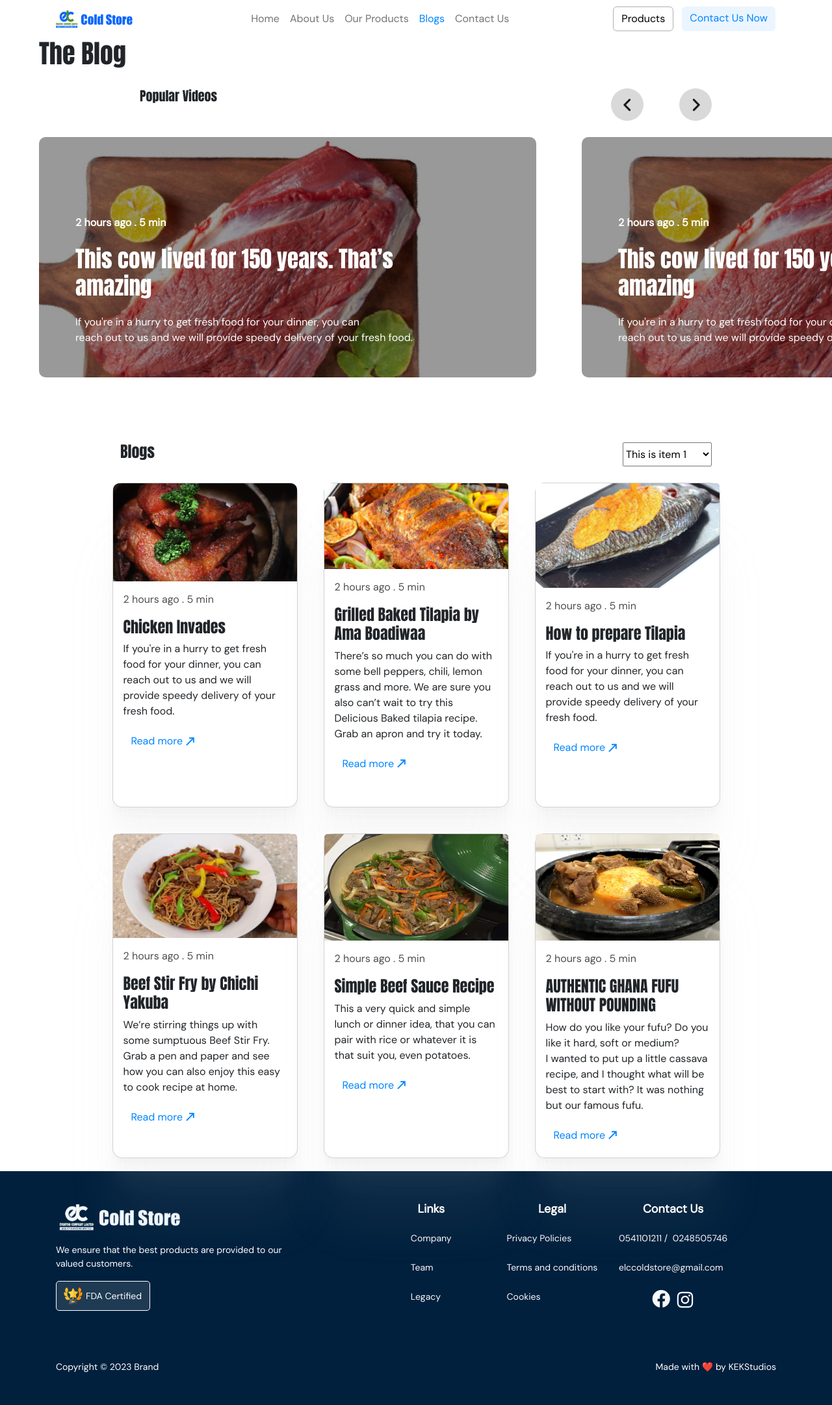
After one commit to imagine1A/ECL_Cold-Store, a PHP site: page /blog.html in a window 1280 px wide. The commit adds this page. Shown: the whole page at 65% size. Run offline with PHP 8.4, Linux system fonts and the light colour scheme.

Commit message:
update 8

```diff
--- a/assets/css/products_and_tabs.css
+++ b/assets/css/products_and_tabs.css
@@ -222,6 +222,18 @@ section .content {
   border-radius: 15px;
 }
 
+.swiper-button-next1, .swiper-button-prev1 {
+  position: relative;
+  width: 50px;
+  height: 50px;
+  cursor: pointer;
+  display: flex;
+  align-items: center;
+  justify-content: center;
+  background: #D9D9D9;
+  border-radius: 50%;
+}
+
 .swiper-button-next:after, .swiper-button-prev:after {
   display: none;
 }
--- a/assets/css/styles.css
+++ b/assets/css/styles.css
@@ -562,14 +562,12 @@ footer_n {
 .aboutus-image {
   width: 100%;
   height: 100%;
-  background: url("../../assets/img/image%2051%20(1).png") center / cover no-repeat;
 }
 
 @media (min-width: 768px) {
   .aboutus-image {
-    width: 58%;
+    width: 47%;
     height: 100%;
-    background: url("../../assets/img/image%2051%20(1).png") center / cover no-repeat;
   }
 }
 
@@ -962,8 +960,8 @@ footer_n {
 }
 
 .blog-main {
-  width: 100%;
-  height: 400px;
+  max-width: 765px;
+  height: 370px;
   border-radius: 10px;
   background: linear-gradient(0deg, rgba(0, 0, 0, 0.4), rgba(0, 0, 0, 0.4)), url("../../assets/img/bgg1jpg.jpg") center / cover;
   color: #ffffff;
@@ -1011,12 +1009,13 @@ footer_n {
 @media (min-width: 768px) {
   .blog-items {
     justify-content: start;
+    flex-wrap: wrap;
   }
 }
 
 @media (min-width: 992px) {
   .blog-items {
-    flex-wrap: nowrap;
+    flex-wrap: wrap;
   }
 }
 
@@ -1347,3 +1346,25 @@ footer_n {
     padding: 0px 135px;
   }
 }
+
+.swiper-slide-visible {
+  border: none;
+  border-radius: 0px;
+}
+
+.title-banner {
+  margin-top: 30px;
+  margin-left: auto;
+  margin-right: auto;
+  max-width: 910px;
+  display: flex;
+  justify-content: space-between;
+  margin-bottom: 25px;
+}
+
+.grid-container {
+  display: grid;
+  grid-template-columns: repeat(3, 1fr);
+  grid-template-rows: repeat(2,1fr);
+  grid-gap: 40px;
+}
--- /dev/null
+++ b/assets/js/aos_init.js
@@ -0,0 +1,3 @@
+AOS.init({
+  duration: 1200,
+})
--- /dev/null
+++ b/assets/js/fetch_json.js
@@ -0,0 +1,28 @@
+
+fetch('https://dummyjson.com/products')
+  .then((response) => response.json())
+  .then((data) => {
+    // console.log(data["products"]);
+    for (i = 0; i < data["products"].length; i++) {
+        // console.log(data["products"][i]["id"]);
+        temp = document.createElement('div');
+        temp.classList.add('card', 'blog-item');
+        temp.innerHTML =
+        // '<div class="image_place">'+
+         ' <img class= "card-img-top w-100 d-block" src="'+data["products"][i]["images"][0]+'" style="width:100%">'+
+      //  ' </div>'+
+
+      ' <div class="card-body">'+
+        ' <p>'+data["products"][i]["title"]+'</p>'+
+        ' <h4 style="font-family:Anton">'+data["products"][i]["title"]+'</h4>'+
+        '<p class="card-text">If you&#39;re in a hurry to get fresh food for your dinner, you can reach out to us and we will provide speedy delivery of your fresh food.'+'</p>'+
+        '<button class="btn btn-primary readmore" type="button">Read more<svg xmlns="http://www.w3.org/2000/svg" width="1em" height="1em" viewBox="0 0 24 24" fill="none" style="font-weight: 800;font-size: 23px;">'+
+                '<path d="M10.5253 5.49475L10.5206 7.49475L15.0782 7.50541L5.47473 17.0896L6.88752 18.5052L16.5173 8.89479L16.5065 13.5088L18.5065 13.5134L18.5253 5.51345L10.5253 5.49475Z" fill="currentColor">'+'</path>'
+            +'</svg>'
+            +'</button>'
+
+
+        ' </div>';
+      document.querySelector('.blog-items').appendChild(temp);;
+        }
+});
--- a/assets/js/script.js
+++ b/assets/js/script.js
@@ -721,3 +721,89 @@ const swiper_testi = new Swiper('.mySlider-testi', {
     //   el: '.swiper-scrollbar',
     // },
   });
+
+
+const swiper_about = new Swiper('.mySlider-about', {
+
+    autoplay: {
+        delay: 2000, // Delay between slides in milliseconds
+        disableOnInteraction: false, // Allow manual navigation while autoplay is active
+
+      },
+    effect: 'fade', // Set the transition effect to fade
+      fadeEffect: {
+        crossFade: true, // Enable cross fade between slides
+      },
+
+  });
+
+const swiper_vid = new Swiper('.mySlider-vid', {
+    // Optional parameters
+    direction: 'horizontal',
+
+
+    slideOffsetAfter: -60,
+    // slidesOffsetBefore: 20,
+    // swiperSlideSize: 320,
+    slidesPerGroup:2,
+    slidesPerView : 3,
+    spaceBetween : -90,
+
+    breakpoints: {
+        320: {
+    slideOffsetAfter: -60,
+    slidesOffsetBefore: 20,
+    spaceBetween : -90,
+    slidesPerGroup:1,
+    slidesPerView : 1,
+    spaceBetween : 20,
+        },
+
+        360: {
+    slidesPerGroup:1,
+    slidesPerView : 1,
+    spaceBetween : 30,
+        },
+
+        576: {
+    slidesPerGroup:1,
+    slidesPerView : 2,
+    spaceBetween : 100,
+        },
+
+         768: {
+    slidesPerGroup:1,
+    slidesPerView : 2,
+    spaceBetween : 180,
+        },
+        992: {
+    slidesPerGroup:2,
+    slidesPerView : 2,
+    spaceBetween : 30,
+        },
+
+        1200: {
+    slidesPerGroup:1,
+    slidesPerView : 1,
+    spaceBetween : 70,
+        },
+        1920: {
+    slidesPerGroup:3,
+    slidesPerView : 3,
+    spaceBetween : 100,
+        }
+    },
+
+
+
+    // Navigation arrows
+    navigation: {
+      nextEl: '.swiper-button-next13',
+      prevEl: '.swiper-button-prev13',
+    },
+
+    // And if we need scrollbar
+    // scrollbar: {
+    //   el: '.swiper-scrollbar',
+    // },
+  });
--- /dev/null
+++ b/blog.html
@@ -0,0 +1,204 @@
+<!DOCTYPE html>
+<html lang="en">
+
+<head>
+    <meta charset="utf-8">
+    <meta name="viewport" content="width=device-width, initial-scale=1.0, shrink-to-fit=no">
+    <title>ECL Cold Store Blog</title>
+    <meta name="emoji" content="charset=&quot;UTF-8&quot;">
+    <link rel="stylesheet" href="assets/bootstrap/css/bootstrap.min.css">
+    <link rel="stylesheet" href="https://fonts.googleapis.com/css?family=Anton&amp;subset=latin-ext&amp;display=swap">
+    <link rel="stylesheet" href="https://fonts.googleapis.com/css?family=DM+Sans&amp;display=swap">
+    <link rel="stylesheet" href="https://fonts.googleapis.com/css?family=Outfit&amp;display=swap">
+    <link rel="stylesheet" href="assets/css/swiper-icons.css">
+    <link rel="stylesheet" href="assets/fonts/fontawesome-all.min.css">
+    <link rel="stylesheet" href="assets/css/Footer-Dark-Multi-Column-icons.css">
+    <link rel="stylesheet" href="https://cdn.jsdelivr.net/npm/swiper@9/swiper-bundle.min.css">
+    <link rel="stylesheet" href="https://unpkg.com/aos@next/dist/aos.css">
+    <link rel="stylesheet" href="assets/css/products_and_tabs.css">
+    <link rel="stylesheet" href="assets/css/search-bar-ui.css">
+    <link rel="stylesheet" href="assets/css/styles.css">
+</head>
+
+<body style="font-family: 'DM Sans';/*margin-left: auto;*//*margin-right: auto;*/">
+    <nav class="navbar navbar-light navbar-expand-md">
+        <div class="container-fluid"><a class="navbar-brand nav-logo" href="#"><img src="assets/img/logo.png" width="128" height="31"></a><button data-bs-toggle="collapse" class="navbar-toggler" data-bs-target="#navcol-1"><span class="visually-hidden">Toggle navigation</span><span class="navbar-toggler-icon"></span></button>
+            <div class="collapse navbar-collapse" id="navcol-1">
+                <ul class="navbar-nav mx-auto">
+                    <li class="nav-item"><a class="nav-link" href="index.html">Home</a></li>
+                    <li class="nav-item"><a class="nav-link" href="index.html#about_us">About Us</a></li>
+                    <li class="nav-item"><a class="nav-link" href="index.html#products">Our Products</a></li>
+                    <li class="nav-item"><a class="nav-link active" href="blog.html">Blogs</a></li>
+                    <li class="nav-item"><a class="nav-link" href="index.html#contact_us">Contact Us</a></li>
+                </ul>
+                <div class="nav-actions"><a class="btn btn-primary nav-btn navbar-margin-r" role="button" style="color: #000;background-color: white;border-color: #AFAFAF;" href="#products">Products</a><a class="btn btn-primary nav-btn navbar-margin-r" role="button" style="background: #EBF5FF;color: #0085FF;border-style: none;" href="tel:233553696305">Contact Us Now</a></div>
+            </div>
+        </div>
+    </nav>
+    <section style="padding-left: 60px;margin-bottom: 50px;">
+        <h1 style="font-family: 'Anton';">The Blog</h1>
+        <div class="title-banner">
+            <h5 style="font-family: 'Anton';">Popular Videos</h5>
+            <div style="display: flex;gap: 55px;padding-right: 30px;">
+                <div class="swiper-button-prev1 swiper-button-prev13"><svg xmlns="http://www.w3.org/2000/svg" viewBox="-128 0 512 512" width="1em" height="1em" fill="currentColor" style="color: #1b1c1c;font-size: 25px;">
+                        <!--! Font Awesome Free 6.1.1 by @fontawesome - https://fontawesome.com License - https://fontawesome.com/license/free (Icons: CC BY 4.0, Fonts: SIL OFL 1.1, Code: MIT License) Copyright 2022 Fonticons, Inc. -->
+                        <path d="M192 448c-8.188 0-16.38-3.125-22.62-9.375l-160-160c-12.5-12.5-12.5-32.75 0-45.25l160-160c12.5-12.5 32.75-12.5 45.25 0s12.5 32.75 0 45.25L77.25 256l137.4 137.4c12.5 12.5 12.5 32.75 0 45.25C208.4 444.9 200.2 448 192 448z"></path>
+                    </svg></div>
+                <div class="swiper-button-next1 swiper-button-next13"><svg xmlns="http://www.w3.org/2000/svg" viewBox="-128 0 512 512" width="1em" height="1em" fill="currentColor" style="color: #1b1c1c;font-size: 25px;">
+                        <!--! Font Awesome Free 6.1.1 by @fontawesome - https://fontawesome.com License - https://fontawesome.com/license/free (Icons: CC BY 4.0, Fonts: SIL OFL 1.1, Code: MIT License) Copyright 2022 Fonticons, Inc. -->
+                        <path d="M64 448c-8.188 0-16.38-3.125-22.62-9.375c-12.5-12.5-12.5-32.75 0-45.25L178.8 256L41.38 118.6c-12.5-12.5-12.5-32.75 0-45.25s32.75-12.5 45.25 0l160 160c12.5 12.5 12.5 32.75 0 45.25l-160 160C80.38 444.9 72.19 448 64 448z"></path>
+                    </svg></div>
+            </div>
+        </div>
+        <div class="swiper mySlider-vid" style="margin-top: 22px;">
+            <div class="swiper-wrapper">
+                <div class="swiper-slide blog-main">
+                    <p style="color: #fff;font-weight: 700;margin-bottom: 23px;">2 hours ago . 5 min</p>
+                    <h1 style="font-family: 'Anton';color: #fff;font-size: 35px;margin-bottom: 22px;">This cow lived for 150 years. That’s<br>amazing</h1>
+                    <p>If you're in a hurry to get fresh food for your dinner, you can<br>reach out to us and we will provide speedy delivery of your fresh food.</p>
+                </div>
+                <div class="swiper-slide blog-main">
+                    <p style="color: #fff;font-weight: 700;margin-bottom: 23px;">2 hours ago . 5 min</p>
+                    <h1 style="font-family: 'Anton';color: #fff;font-size: 35px;margin-bottom: 22px;">This cow lived for 150 years. That’s<br>amazing</h1>
+                    <p>If you're in a hurry to get fresh food for your dinner, you can<br>reach out to us and we will provide speedy delivery of your fresh food.</p>
+                </div>
+                <div class="swiper-slide blog-main">
+                    <p style="color: #fff;font-weight: 700;margin-bottom: 23px;">2 hours ago . 5 min</p>
+                    <h1 style="font-family: 'Anton';color: #fff;font-size: 35px;margin-bottom: 22px;">This cow lived for 150 years. That’s<br>amazing</h1>
+                    <p>If you're in a hurry to get fresh food for your dinner, you can<br>reach out to us and we will provide speedy delivery of your fresh food.</p>
+                </div>
+                <div class="swiper-slide blog-main">
+                    <p style="color: #fff;font-weight: 700;margin-bottom: 23px;">2 hours ago . 5 min</p>
+                    <h1 style="font-family: 'Anton';color: #fff;font-size: 35px;margin-bottom: 22px;">This cow lived for 150 years. That’s<br>amazing</h1>
+                    <p>If you're in a hurry to get fresh food for your dinner, you can<br>reach out to us and we will provide speedy delivery of your fresh food.</p>
+                </div>
+                <div class="swiper-slide blog-main">
+                    <p style="color: #fff;font-weight: 700;margin-bottom: 23px;">2 hours ago . 5 min</p>
+                    <h1 style="font-family: 'Anton';color: #fff;font-size: 35px;margin-bottom: 22px;">This cow lived for 150 years. That’s<br>amazing</h1>
+                    <p>If you're in a hurry to get fresh food for your dinner, you can<br>reach out to us and we will provide speedy delivery of your fresh food.</p>
+                </div>
+            </div>
+        </div>
+    </section>
+    <section style="padding: 20px;">
+        <div class="title-banner">
+            <h4 style="font-family: 'Anton';">Blogs</h4><select>
+                <optgroup label="This is a group">
+                    <option value="12" selected="">This is item 1</option>
+                    <option value="13">This is item 2</option>
+                    <option value="14">This is item 3</option>
+                </optgroup>
+            </select>
+        </div>
+        <div style="display: flex;justify-content: center;">
+            <div class="grid-container">
+                <div class="card blog-item grid-item"><img class="card-img-top w-100 d-block" src="assets/img/Frame%2074.png" style="width: 100%;">
+                    <div class="card-body">
+                        <p style="color: #4E4E4E;">2 hours ago . 5 min</p>
+                        <h4 class="card-title" style="font-family: 'Anton';">Chicken Invades</h4>
+                        <p class="card-text">If you're in a hurry to get fresh food for your dinner, you can reach out to us and we will provide speedy delivery of your fresh food.</p><button class="btn btn-primary readmore" type="button">Read more<svg xmlns="http://www.w3.org/2000/svg" width="1em" height="1em" viewBox="0 0 24 24" fill="none" style="font-weight: 800;font-size: 23px;">
+                                <path d="M10.5253 5.49475L10.5206 7.49475L15.0782 7.50541L5.47473 17.0896L6.88752 18.5052L16.5173 8.89479L16.5065 13.5088L18.5065 13.5134L18.5253 5.51345L10.5253 5.49475Z" fill="currentColor"></path>
+                            </svg></button>
+                    </div>
+                </div>
+                <div class="card blog-item grid-item"><img class="card-img-top w-100 d-block" src="assets/img/Grilled%20Tilapia.jpg" style="width: 100%;">
+                    <div class="card-body">
+                        <p style="color: #4E4E4E;">2 hours ago . 5 min</p>
+                        <h4 class="card-title" style="font-family: 'Anton';">Grilled Baked Tilapia by Ama Boadiwaa</h4>
+                        <p class="card-text">There’s so much you can do with some bell peppers, chili, lemon grass and more. We are sure you also can’t wait to try this Delicious Baked tilapia recipe. Grab an apron and try it today.</p><button class="btn btn-primary readmore" type="button">Read more<svg xmlns="http://www.w3.org/2000/svg" width="1em" height="1em" viewBox="0 0 24 24" fill="none" style="font-weight: 800;font-size: 23px;">
+                                <path d="M10.5253 5.49475L10.5206 7.49475L15.0782 7.50541L5.47473 17.0896L6.88752 18.5052L16.5173 8.89479L16.5065 13.5088L18.5065 13.5134L18.5253 5.51345L10.5253 5.49475Z" fill="currentColor"></path>
+                            </svg></button>
+                    </div>
+                </div>
+                <div class="card grid-item blog-item"><img class="card-img-top w-100 d-block" src="assets/img/45e7736197dcd0dbf03c2c27aeba93.jpg" style="width: 100%;">
+                    <div class="card-body">
+                        <p style="color: #4E4E4E;">2 hours ago . 5 min</p>
+                        <h4 class="card-title" style="font-family: 'Anton';">How to prepare Tilapia</h4>
+                        <p class="card-text">If you're in a hurry to get fresh food for your dinner, you can reach out to us and we will provide speedy delivery of your fresh food.</p><button class="btn btn-primary readmore" type="button">Read more<svg xmlns="http://www.w3.org/2000/svg" width="1em" height="1em" viewBox="0 0 24 24" fill="none" style="font-weight: 800;font-size: 23px;">
+                                <path d="M10.5253 5.49475L10.5206 7.49475L15.0782 7.50541L5.47473 17.0896L6.88752 18.5052L16.5173 8.89479L16.5065 13.5088L18.5065 13.5134L18.5253 5.51345L10.5253 5.49475Z" fill="currentColor"></path>
+                            </svg></button>
+                    </div>
+                </div>
+                <div class="card grid-item blog-item"><img class="card-img-top w-100 d-block" src="assets/img/58fcbf418bbe84d5cfb678c4244821.jpg" style="width: 100%;">
+                    <div class="card-body">
+                        <p style="color: #4E4E4E;">2 hours ago . 5 min</p>
+                        <h4 class="card-title" style="font-family: 'Anton';">Beef Stir Fry by Chichi Yakuba</h4>
+                        <p class="card-text">We’re stirring things up with some sumptuous Beef Stir Fry. Grab a pen and paper and see how you can also enjoy this easy to cook recipe at home.</p><button class="btn btn-primary readmore" type="button">Read more<svg xmlns="http://www.w3.org/2000/svg" width="1em" height="1em" viewBox="0 0 24 24" fill="none" style="font-weight: 800;font-size: 23px;">
+                                <path d="M10.5253 5.49475L10.5206 7.49475L15.0782 7.50541L5.47473 17.0896L6.88752 18.5052L16.5173 8.89479L16.5065 13.5088L18.5065 13.5134L18.5253 5.51345L10.5253 5.49475Z" fill="currentColor"></path>
+                            </svg></button>
+                    </div>
+                </div>
+                <div class="card grid-item blog-item"><img class="card-img-top w-100 d-block" src="assets/img/beef_sauce-750x435.png" style="width: 100%;">
+                    <div class="card-body">
+                        <p style="color: #4E4E4E;">2 hours ago . 5 min</p>
+                        <h4 class="card-title" style="font-family: 'Anton';">Simple Beef Sauce Recipe</h4>
+                        <p class="card-text">This a very quick and simple lunch or dinner idea, that you can pair with rice or whatever it is that suit you, even potatoes.</p><button class="btn btn-primary readmore" type="button">Read more<svg xmlns="http://www.w3.org/2000/svg" width="1em" height="1em" viewBox="0 0 24 24" fill="none" style="font-weight: 800;font-size: 23px;">
+                                <path d="M10.5253 5.49475L10.5206 7.49475L15.0782 7.50541L5.47473 17.0896L6.88752 18.5052L16.5173 8.89479L16.5065 13.5088L18.5065 13.5134L18.5253 5.51345L10.5253 5.49475Z" fill="currentColor"></path>
+                            </svg></button>
+                    </div>
+                </div>
+                <div class="card grid-item blog-item"><img class="card-img-top w-100 d-block" src="assets/img/IMG_9246-750x435.png" style="width: 100%;">
+                    <div class="card-body">
+                        <p style="color: #4E4E4E;">2 hours ago . 5 min</p>
+                        <h4 class="card-title" style="font-family: 'Anton';">AUTHENTIC GHANA FUFU WITHOUT POUNDING</h4>
+                        <p class="card-text">How do you like your fufu? Do you like it hard, soft or medium?<br>I wanted to put up a little cassava recipe, and I thought what will be best to start with? It was nothing but our famous fufu.</p><button class="btn btn-primary readmore" type="button">Read more<svg xmlns="http://www.w3.org/2000/svg" width="1em" height="1em" viewBox="0 0 24 24" fill="none" style="font-weight: 800;font-size: 23px;">
+                                <path d="M10.5253 5.49475L10.5206 7.49475L15.0782 7.50541L5.47473 17.0896L6.88752 18.5052L16.5173 8.89479L16.5065 13.5088L18.5065 13.5134L18.5253 5.51345L10.5253 5.49475Z" fill="currentColor"></path>
+                            </svg></button>
+                    </div>
+                </div>
+            </div>
+        </div>
+    </section>
+    <footer class="text-white footer_n" style="font-size: 14px;width: 100%;">
+        <div class="container py-5 py-lg-5 px-3">
+            <div class="row justify-content-center footer-section" style="gap: 27px;">
+                <div class="col-sm-4 col-md-3 col-xxl-3 text-lg-start d-flex flex-column footer-main"><img src="assets/img/image%2031%20(1).png" width="200">
+                    <p class="copyright" style="margin-top: 17px;">We ensure that the best products are provided to our valued customers.</p><button class="btn btn-primary" type="button" style="width: 145px;height: 46px;padding: 8px 11px;display: flex;align-items: center;column-gap: 5px;background: rgba(255, 255, 255, 0.12);border: 0.1px solid #FFFFFF;backdrop-filter: blur(5px);-webkit-backdrop-filter: blur(5px);border-radius: 5px;font-size: 14px;"><img src="assets/img/image%2084.png">FDA Certified</button>
+                </div>
+                <div class="col">
+                    <div class="footer-links">
+                        <div class="col-sm-4 col-md-3 col-xxl-3 text-lg-start d-flex flex-column item">
+                            <h3 class="text-white footer_headings">Links</h3>
+                            <ul class="list-unstyled">
+                                <li style="margin-bottom: 24px;"><a class="link-light footer_links" href="#">Company</a></li>
+                                <li style="margin-bottom: 24px;"><a class="link-light footer_links" href="#">Team</a></li>
+                                <li><a class="link-light footer_links" href="#">Legacy</a></li>
+                            </ul>
+                        </div>
+                        <div class="col-sm-4 col-md-3 text-lg-start d-flex flex-column item">
+                            <h3 class="text-white footer_headings">Legal</h3>
+                            <ul class="list-unstyled">
+                                <li style="margin-bottom: 24px;"><a class="link-light footer_links" href="#">Privacy Policies</a></li>
+                                <li style="margin-bottom: 24px;"><a class="link-light footer_links" href="#">Terms and conditions</a></li>
+                                <li><a class="link-light footer_links" href="#">Cookies</a></li>
+                            </ul>
+                        </div>
+                        <div class="col-sm-4 col-md-3 text-lg-start d-flex flex-column item">
+                            <h3 class="text-white footer_headings">Contact Us</h3>
+                            <ul class="list-unstyled">
+                                <li style="margin-bottom: 24px;"><a class="link-light footer_links" href="tel:+233541101211">0541101211 /&nbsp;&nbsp;</a><a class="link-light footer_links" href="tel:+233248505746">0248505746</a></li>
+                                <li style="margin-bottom: 24px;"><a class="link-light footer_links" href="mailto:elccoldstore@gmail.com">elccoldstore@gmail.com</a></li>
+                                <li class="socials"><a class="link-light footer_links" href="https://www.facebook.com/profile.php?id=100091675035224&amp;mibextid=ZbWKwLh" target="_blank"><i class="fab fa-facebook" style="font-size: 28px;"></i></a><a class="link-light footer_links" href="https://instagram.com/eclcoldstoregh?utm_source=qr&amp;igshid=OGU0MmVlOWVjOQ%3D%3D" target="_blank"><svg xmlns="http://www.w3.org/2000/svg" viewBox="-32 0 512 512" width="1em" height="1em" fill="currentColor" style="font-size: 28px;">
+                                            <!--! Font Awesome Free 6.1.1 by @fontawesome - https://fontawesome.com License - https://fontawesome.com/license/free (Icons: CC BY 4.0, Fonts: SIL OFL 1.1, Code: MIT License) Copyright 2022 Fonticons, Inc. -->
+                                            <path d="M224.1 141c-63.6 0-114.9 51.3-114.9 114.9s51.3 114.9 114.9 114.9S339 319.5 339 255.9 287.7 141 224.1 141zm0 189.6c-41.1 0-74.7-33.5-74.7-74.7s33.5-74.7 74.7-74.7 74.7 33.5 74.7 74.7-33.6 74.7-74.7 74.7zm146.4-194.3c0 14.9-12 26.8-26.8 26.8-14.9 0-26.8-12-26.8-26.8s12-26.8 26.8-26.8 26.8 12 26.8 26.8zm76.1 27.2c-1.7-35.9-9.9-67.7-36.2-93.9-26.2-26.2-58-34.4-93.9-36.2-37-2.1-147.9-2.1-184.9 0-35.8 1.7-67.6 9.9-93.9 36.1s-34.4 58-36.2 93.9c-2.1 37-2.1 147.9 0 184.9 1.7 35.9 9.9 67.7 36.2 93.9s58 34.4 93.9 36.2c37 2.1 147.9 2.1 184.9 0 35.9-1.7 67.7-9.9 93.9-36.2 26.2-26.2 34.4-58 36.2-93.9 2.1-37 2.1-147.8 0-184.8zM398.8 388c-7.8 19.6-22.9 34.7-42.6 42.6-29.5 11.7-99.5 9-132.1 9s-102.7 2.6-132.1-9c-19.6-7.8-34.7-22.9-42.6-42.6-11.7-29.5-9-99.5-9-132.1s-2.6-102.7 9-132.1c7.8-19.6 22.9-34.7 42.6-42.6 29.5-11.7 99.5-9 132.1-9s102.7-2.6 132.1 9c19.6 7.8 34.7 22.9 42.6 42.6 11.7 29.5 9 99.5 9 132.1s2.7 102.7-9 132.1z"></path>
+                                        </svg></a></li>
+                            </ul>
+                        </div>
+                    </div>
+                </div>
+            </div>
+            <div class="d-flex justify-content-between align-items-center pt-3" style="margin-top: 22px;">
+                <p class="mb-0">Copyright © 2023 Brand</p>
+                <p class="mb-0">Made with ❤️&nbsp;by KEKStudios </p>
+            </div>
+        </div>
+    </footer>
+    <script src="assets/bootstrap/js/bootstrap.min.js"></script>
+    <script src="https://cdn.jsdelivr.net/npm/swiper@9/swiper-bundle.min.js"></script>
+    <script src="assets/js/script.js"></script>
+    <script src="assets/js/fetch_json.js"></script>
+    <script src="https://unpkg.com/aos@next/dist/aos.js"></script>
+    <script src="assets/js/aos_init.js"></script>
+</body>
+
+</html>
```
Also changed, not shown: index.html (+15 -20 lines), posts.html (added, +90 -0 lines), assets/img/45e7736197dcd0dbf03c2c27aeba93.jpg (added), assets/img/58fcbf418bbe84d5cfb678c4244821.jpg (added), assets/img/685A7949.jpg (added), assets/img/Grilled Tilapia.jpg (added), assets/img/IMG_9246-750x435.png (added), assets/img/beef_sauce-750x435.png (added).
